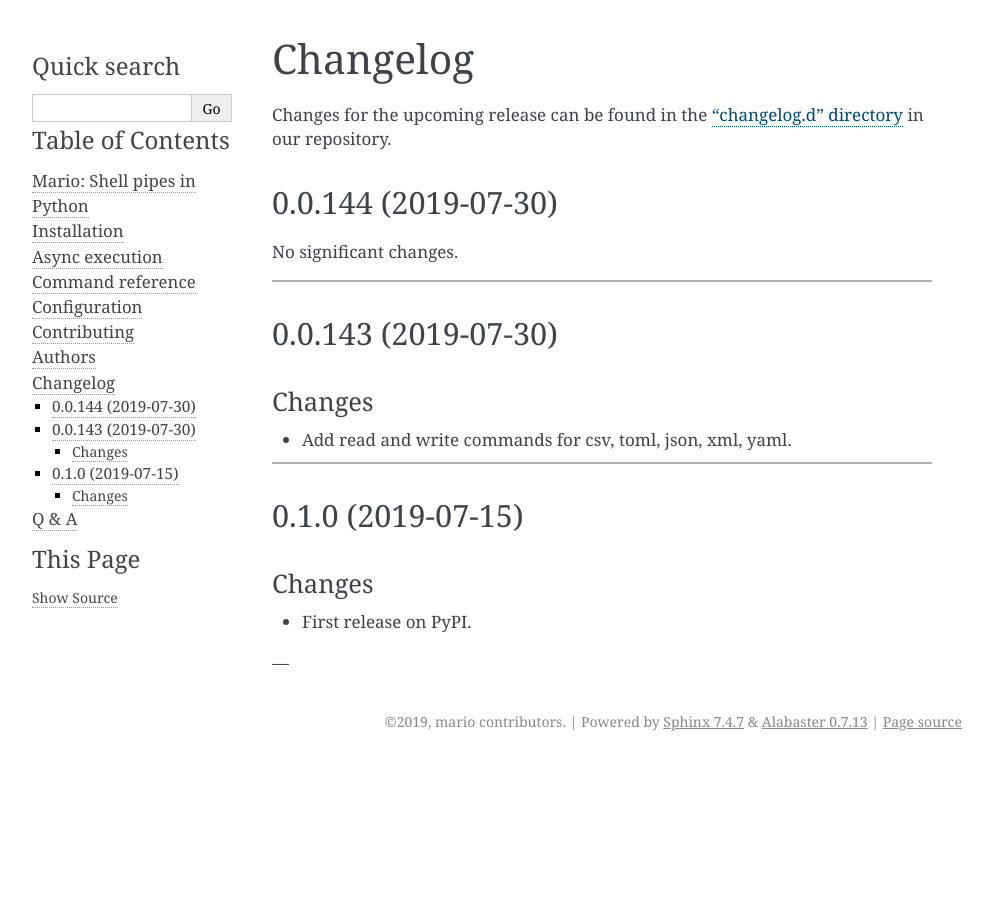
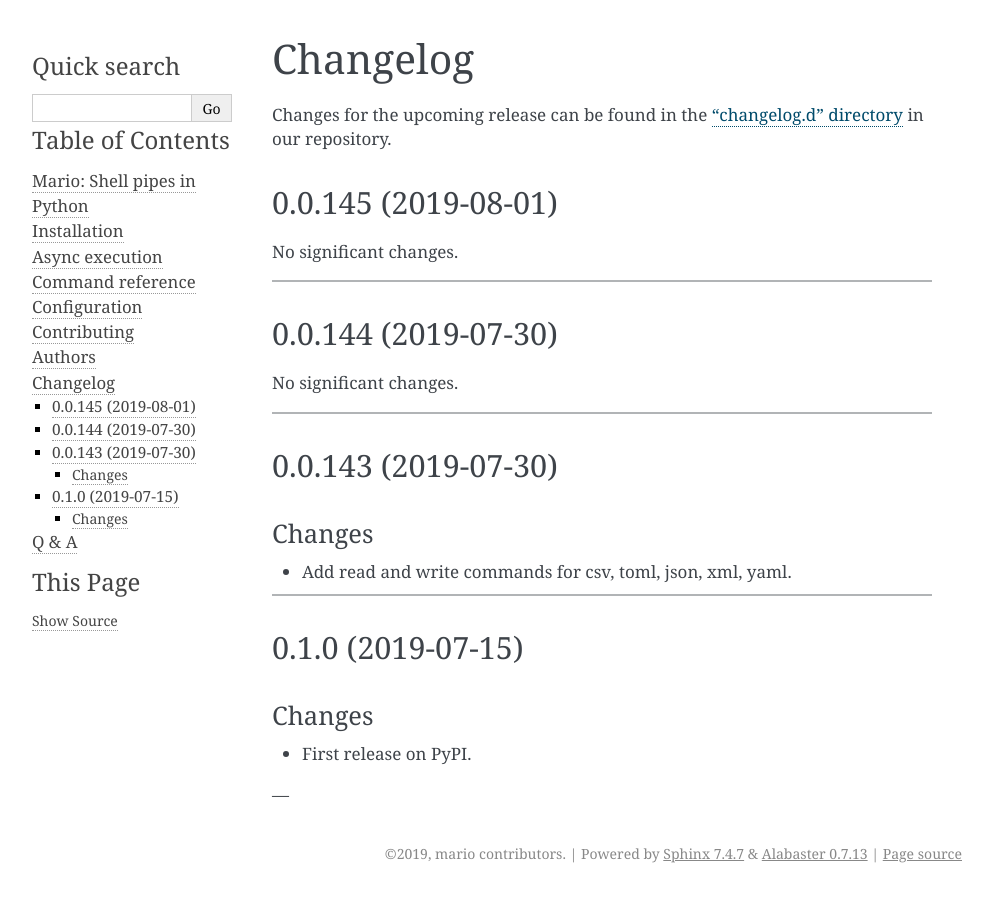
Before and after one commit to python-mario/mario, a Sphinx documentation site: the page built from docs/changelog.rst, in a window 1280 px wide. Shown: the whole page, without its empty margins (148-1140 px from the left). Built offline with Sphinx 7.4.7, drawn with Linux system fonts in a browser that asks for light colours; pages that are not in the unit, such as notebooks, are missing from menus.

Commit message:
Bump version: 0.0.144 → 0.0.145

```diff
--- a/CHANGELOG.rst
+++ b/CHANGELOG.rst
@@ -11,6 +11,16 @@
    See https://www.python-mario.readthedocs.org/en/latest/contributing.html#changelog for details.
 
 .. towncrier release notes start
+
+0.0.145 (2019-08-01)
+--------------------
+
+
+No significant changes.
+
+
+----
+
 
 0.0.144 (2019-07-30)
 --------------------
--- a/docs/conf.py
+++ b/docs/conf.py
@@ -32,7 +32,7 @@
 year = "2019"
 author = "mario contributors"
 copyright = "{0}, {1}".format(year, author)
-version = release = "0.0.144"
+version = release = "0.0.145"
 
 pygments_style = "trac"
 templates_path = ["."]
--- a/setup.py
+++ b/setup.py
@@ -14,7 +14,7 @@
 
 setuptools.setup(
     name="mario",
-    version="0.0.144",
+    version="0.0.145",
     description="Shell pipes for Python.",
     long_description=open(PROJECT_ROOT / "README.rst").read(),
     long_description_content_type="text/x-rst",
--- a/src/mario/__init__.py
+++ b/src/mario/__init__.py
@@ -1 +1 @@
-__version__ = "0.0.144"
+__version__ = "0.0.145"
```
Also changed, not shown: .bumpversion.cfg.
